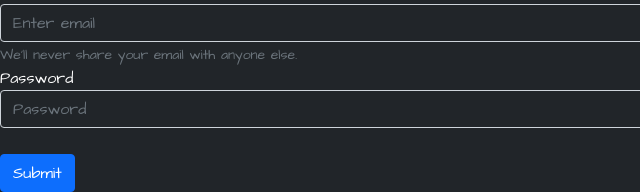
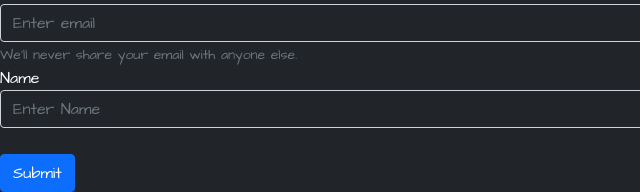
Before and after one commit to MichaelDigi/Portfolio-update-1, a plain HTML site: page index.html in a window 1280 px wide. Shown: the part 1389-1581 px from the top of the page, 0-640 px from the left. Drawn offline with nearby package versions, Linux system fonts and the light colour scheme.

Commit message:
edited form

```diff
--- a/index.html
+++ b/index.html
@@ -112,8 +112,8 @@
       <small id="emailHelp" class="form-text text-muted">We'll never share your email with anyone else.</small>
     </div>
     <div class="form-group text-white bg-dark">
-      <label for="exampleInputPassword1">Password</label>
-      <input type="password" class="form-control text-white bg-dark" id="exampleInputPassword1" placeholder="Password">
+      <label for="exampleInputPassword1">Name</label>
+      <input type="password" class="form-control text-white bg-dark" id="exampleInputPassword1" placeholder="Enter Name">
     </div>
     <div class="form-check">
     </div>
```
